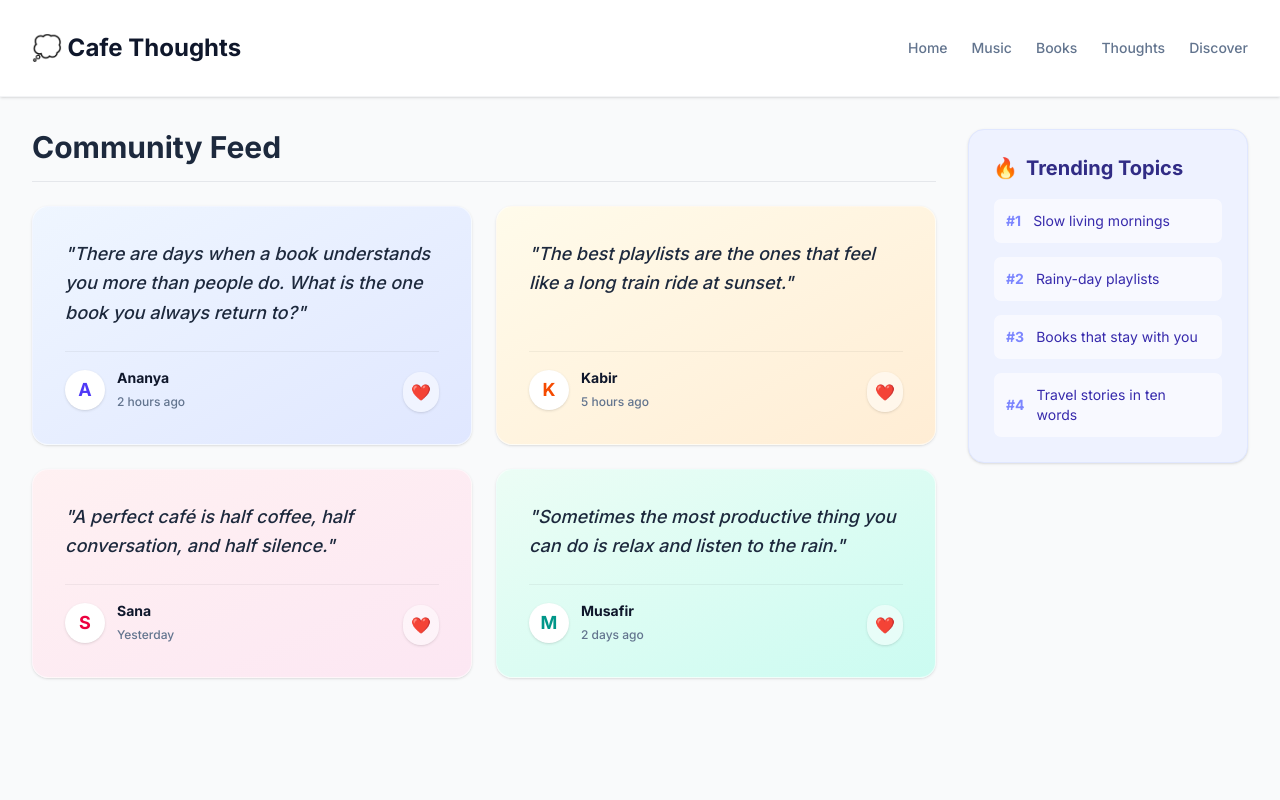
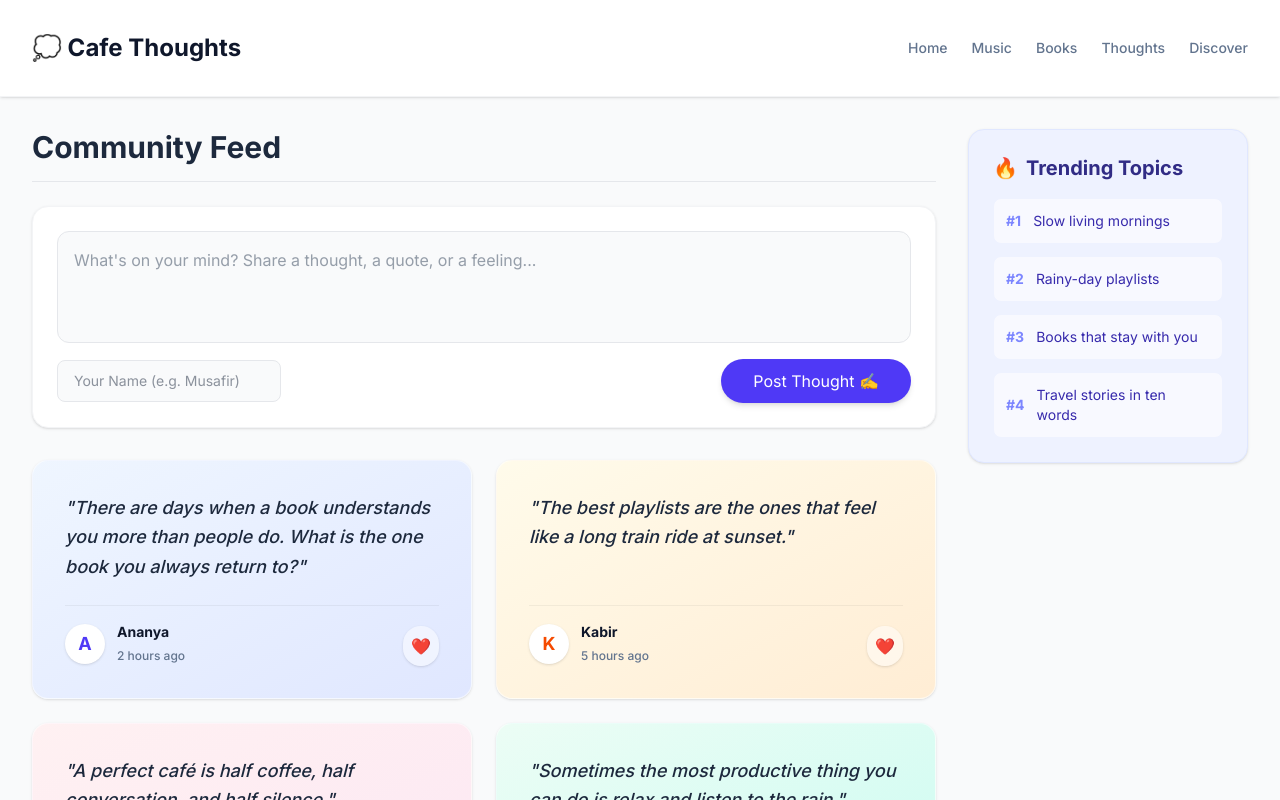
Before and after one commit to manishtarjan2/Musafir-Cafe, a Next.js app: page /thoughts in a window 1280 px wide. Shown: the top 800 px of the page. Built offline with nearby package versions, Linux system fonts and the light colour scheme.

Commit message:
Add interactive Create Post form to Thoughts page

```diff
--- a/app/thoughts/page.tsx
+++ b/app/thoughts/page.tsx
@@ -1,7 +1,11 @@
+"use client";
+
 import Link from "next/link";
+import { useState } from "react";
 
-const thoughts = [
+const initialThoughts = [
   {
+    id: 1,
     author: "Ananya",
     time: "2 hours ago",
     text: "There are days when a book understands you more than people do. What is the one book you always return to?",
@@ -9,6 +13,7 @@ const thoughts = [
     accent: "text-indigo-600",
   },
   {
+    id: 2,
     author: "Kabir",
     time: "5 hours ago",
     text: "The best playlists are the ones that feel like a long train ride at sunset.",
@@ -16,6 +21,7 @@ const thoughts = [
     accent: "text-orange-600",
   },
   {
+    id: 3,
     author: "Sana",
     time: "Yesterday",
     text: "A perfect café is half coffee, half conversation, and half silence.",
@@ -23,12 +29,21 @@ const thoughts = [
     accent: "text-rose-600",
   },
   {
+    id: 4,
     author: "Musafir",
     time: "2 days ago",
     text: "Sometimes the most productive thing you can do is relax and listen to the rain.",
     color: "from-emerald-50 to-teal-100",
     accent: "text-teal-600",
   }
+];
+
+const colors = [
+  { color: "from-blue-50 to-indigo-100", accent: "text-indigo-600" },
+  { color: "from-amber-50 to-orange-100", accent: "text-orange-600" },
+  { color: "from-rose-50 to-pink-100", accent: "text-rose-600" },
+  { color: "from-emerald-50 to-teal-100", accent: "text-teal-600" },
+  { color: "from-purple-50 to-fuchsia-100", accent: "text-fuchsia-600" }
 ];
 
 const navItems = [
@@ -40,6 +55,30 @@ const navItems = [
 ];
 
 export default function ThoughtsPage() {
+  const [thoughts, setThoughts] = useState(initialThoughts);
+  const [newThought, setNewThought] = useState("");
+  const [authorName, setAuthorName] = useState("");
+
+  const handlePost = (e: React.FormEvent) => {
+    e.preventDefault();
+    if (!newThought.trim() || !authorName.trim()) return;
+
+    const randomStyle = colors[Math.floor(Math.random() * colors.length)];
+
+    const post = {
+      id: Date.now(),
+      author: authorName,
+      time: "Just now",
+      text: newThought,
+      color: randomStyle.color,
+      accent: randomStyle.accent,
+    };
+
+    setThoughts([post, ...thoughts]);
+    setNewThought("");
+    // Keep author name so they don't have to retype it for consecutive posts
+  };
+
   return (
     <div className="min-h-screen bg-gray-50 text-slate-800 font-sans">
       <header className="flex justify-between items-center p-8 bg-white shadow-sm border-b border-gray-100 sticky top-0 z-10 max-md:flex-col max-md:gap-4 max-md:p-4">
@@ -59,11 +98,40 @@ export default function ThoughtsPage() {
             <h2 className="text-3xl font-bold m-0">Community Feed</h2>
           </div>
 
+          {/* Create Post Box */}
+          <div className="bg-white p-6 rounded-2xl shadow-sm border border-gray-100 mb-8">
+            <form onSubmit={handlePost} className="flex flex-col gap-4">
+              <textarea
+                placeholder="What's on your mind? Share a thought, a quote, or a feeling..."
+                value={newThought}
+                onChange={(e) => setNewThought(e.target.value)}
+                className="w-full p-4 bg-gray-50 border border-gray-200 rounded-xl outline-none focus:bg-white focus:border-indigo-300 focus:ring-2 focus:ring-indigo-100 transition-all resize-none h-28 text-slate-700 text-base"
+                required
+              />
+              <div className="flex justify-between items-center max-sm:flex-col max-sm:gap-4 max-sm:items-stretch">
+                <input
+                  type="text"
+                  placeholder="Your Name (e.g. Musafir)"
+                  value={authorName}
+                  onChange={(e) => setAuthorName(e.target.value)}
+                  className="px-4 py-2.5 bg-gray-50 border border-gray-200 rounded-lg outline-none focus:bg-white focus:border-indigo-300 transition-all text-sm w-56 max-sm:w-full"
+                  required
+                />
+                <button
+                  type="submit"
+                  className="bg-indigo-600 hover:bg-indigo-700 text-white px-8 py-2.5 rounded-full font-semibold transition-all shadow-md hover:shadow-lg hover:-translate-y-0.5"
+                >
+                  Post Thought ✍️
+                </button>
+              </div>
+            </form>
+          </div>
+
           {/* Thoughts Grid */}
           <div className="grid grid-cols-1 md:grid-cols-2 gap-6">
             {thoughts.map((post) => (
               <div
-                key={`${post.author}-${post.time}`}
+                key={post.id}
                 className={`bg-gradient-to-br ${post.color} p-8 rounded-2xl shadow-sm hover:shadow-xl transition-all duration-300 hover:-translate-y-1 border border-white/50 flex flex-col justify-between min-h-[200px]`}
               >
                 <div>
@@ -72,7 +140,7 @@ export default function ThoughtsPage() {
                 <div className="flex justify-between items-end mt-auto border-t border-black/5 pt-4">
                   <div className="flex items-center gap-3">
                     <div className={`w-10 h-10 rounded-full bg-white flex items-center justify-center font-bold text-lg shadow-sm ${post.accent}`}>
-                      {post.author.charAt(0)}
+                      {post.author.charAt(0).toUpperCase()}
                     </div>
                     <div>
                       <strong className="block text-slate-900 text-sm">{post.author}</strong>
```
